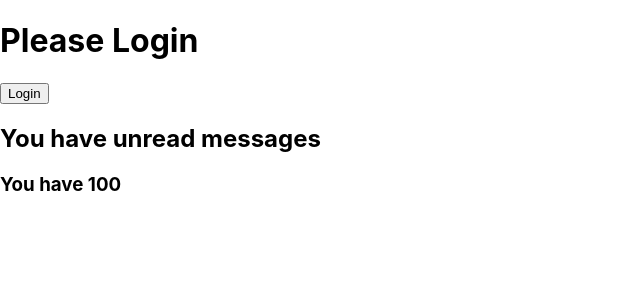
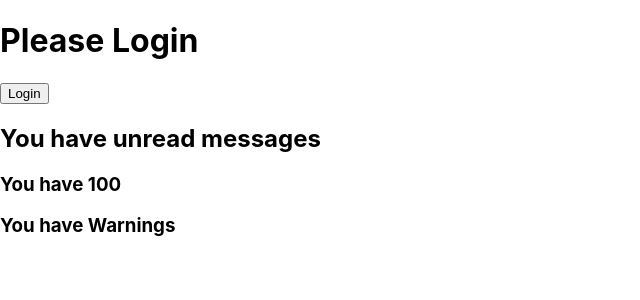
Before and after one commit to SyedMDAli/ReactLearning, a React (Create React App) app: page / in a window 1280 px wide. Shown: the top 300 px of the page, without its empty margins (0-640 px from the left). Built offline with nearby package versions, Linux system fonts and the light colour scheme.

Commit message:
condition with null

```diff
--- a/src/App.js
+++ b/src/App.js
@@ -55,7 +55,7 @@ function App() {
 
    return (
     <div>
-      <LoginControl hasNewMessages={true} credit={100}/>
+      <LoginControl hasNewMessages={true} credit={100} hasWarning={true}/>
     </div>
   );
 
--- a/src/LoginControl.js
+++ b/src/LoginControl.js
@@ -27,6 +27,7 @@ class LoginControl extends React.Component{
 				{button}
 				{this.props.hasNewMessages && <h2>You have unread messages</h2>}
 				{this.props.credit > 0 ? (<h3>You have {this.props.credit}</h3>) : (<h3>You have no credit</h3>) }
+				{this.props.hasWarning ? (<h3>You have Warnings</h3>) : null }
 			</div>
 		)
 	}
```
